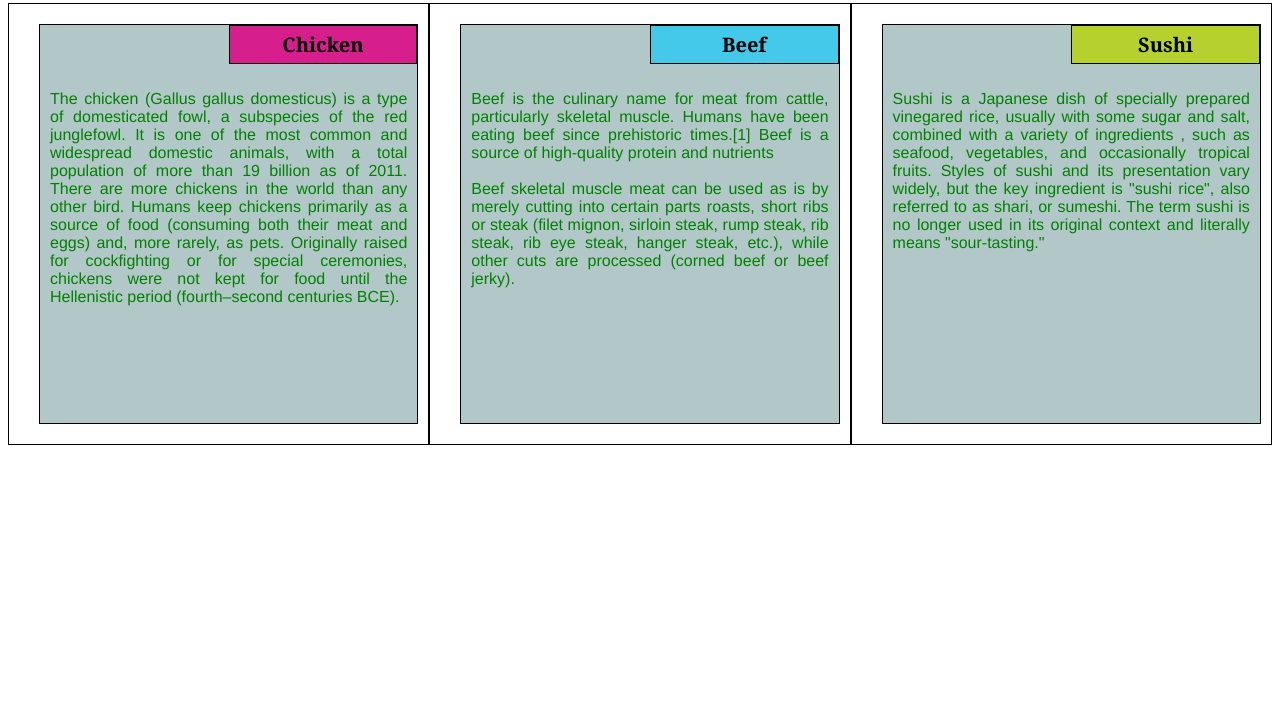
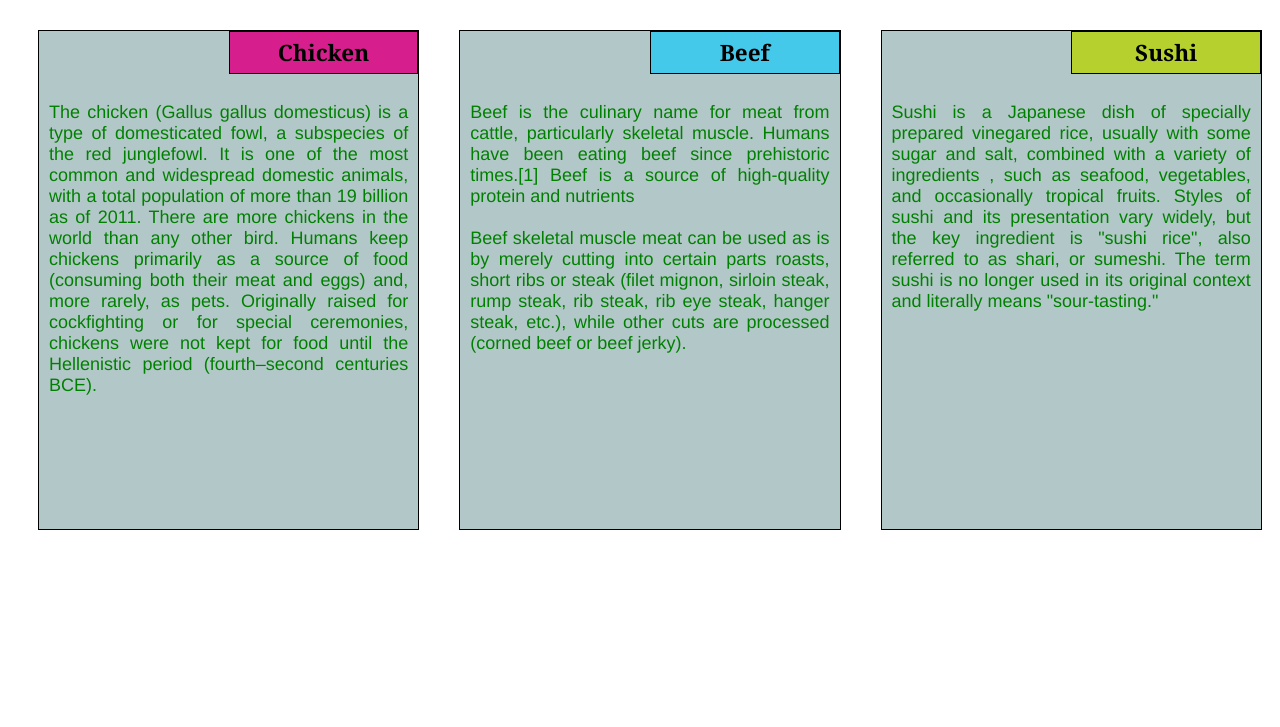
Before and after one commit to hanxiong1122/fullstack-course4-assignment, a plain HTML site: page site/index.html in a window 1280 px wide. Shown: the part 73-800 px from the top of the page. Drawn offline with Linux system fonts and the light colour scheme.

Commit message:
add font size = 18px

```diff
--- a/site/css/style.css
+++ b/site/css/style.css
@@ -1,6 +1,7 @@
 /********** Base styles **********/
 * {
   box-sizing: border-box;
+  font-size: 18px;
 }
 h1 {
   margin-bottom: 15px;
@@ -26,7 +27,7 @@ section {
   border: 1px solid black;
   background-color: #B2C8C8;
   width: 100%;
-  height: 400px;
+  height: 500px;
   font-family: Helvetica;
   color: black;
   position: relative;
@@ -90,7 +91,7 @@ section {
 @media (min-width: 992px) {
   .col-lg-1, .col-lg-2, .col-lg-3, .col-lg-4, .col-lg-5, .col-lg-6, .col-lg-7, .col-lg-8, .col-lg-9, .col-lg-10, .col-lg-11, .col-lg-12 {
     float: left;
-    border: 1px solid black;
+    /*border: 1px solid black;*/
   }
   .col-lg-1 {
     width: 8.33%;
```
